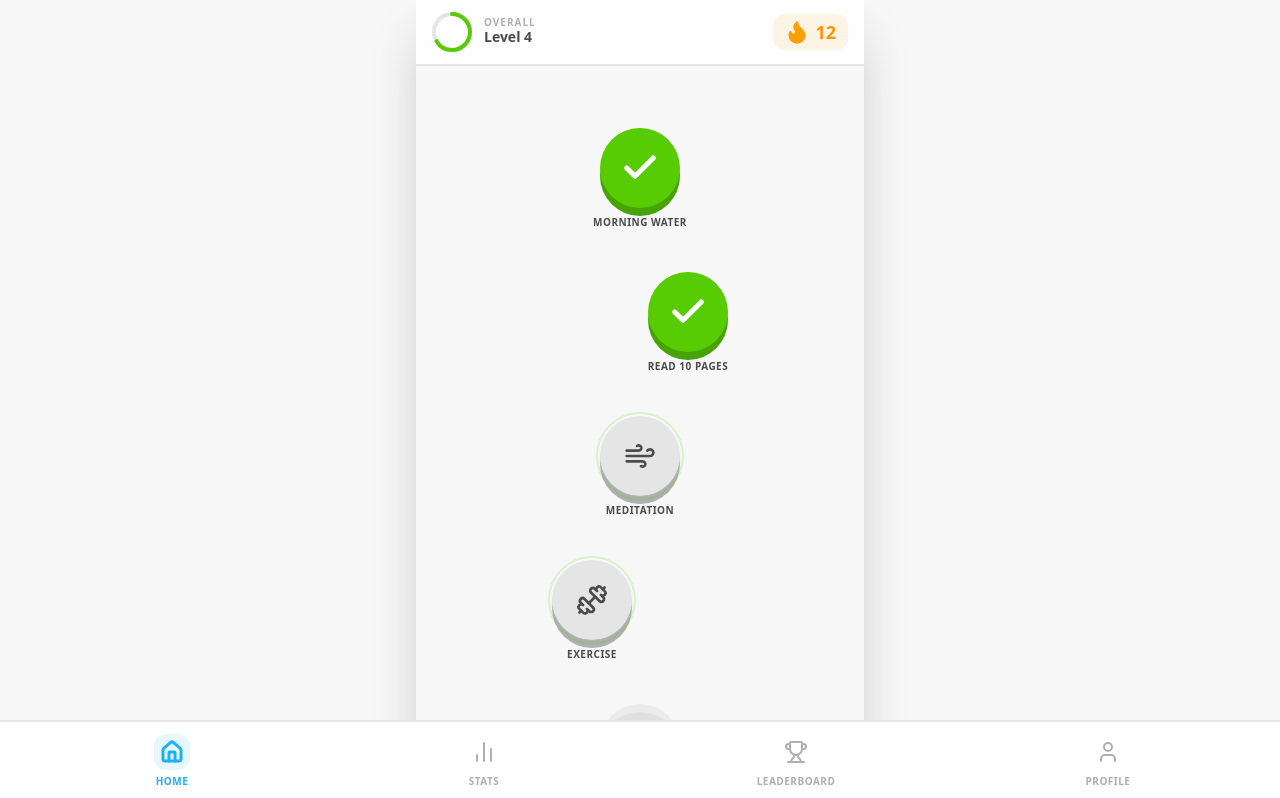
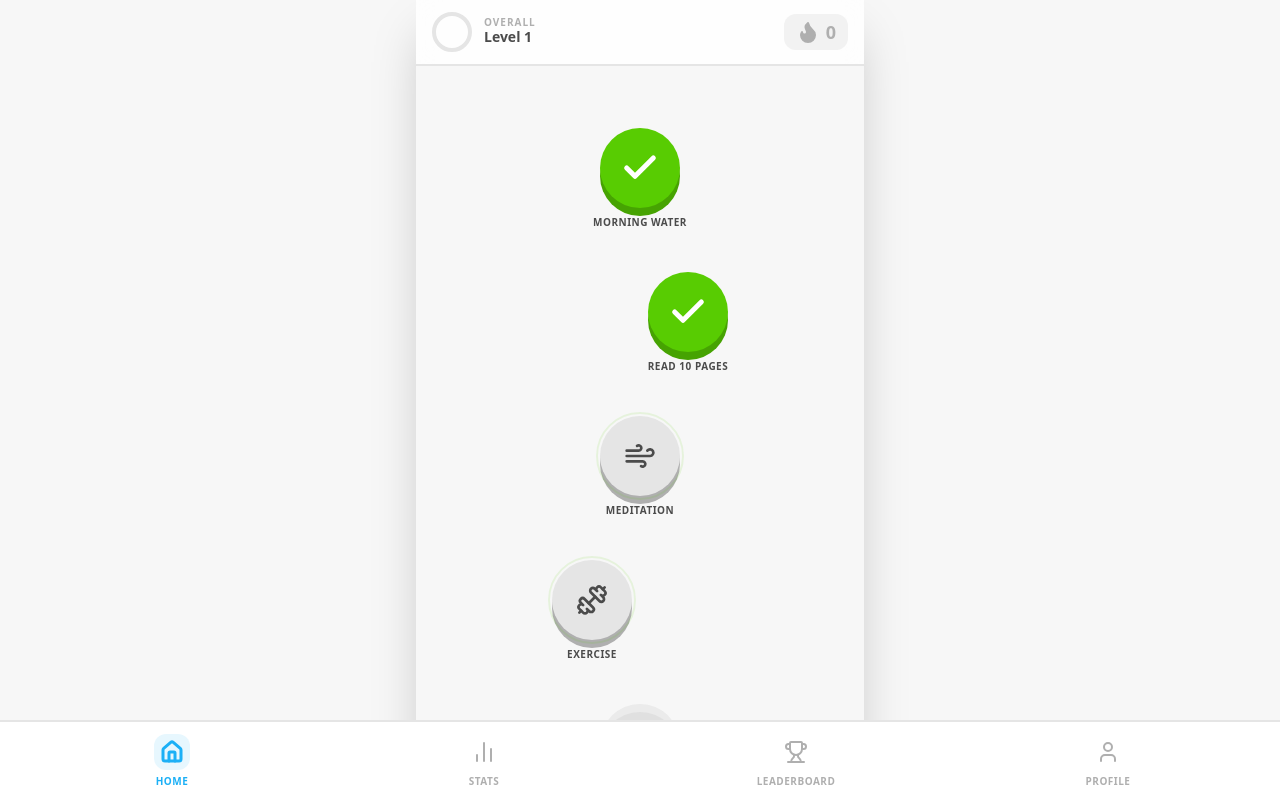
Before and after one commit to vitorstick/habits-tracker, a React (Vite) app: page / in a window 1280 px wide. Shown: the top 798 px of the page. Built offline with nearby package versions, Linux system fonts and the light colour scheme.

Commit message:
feat: Implement core habit tracking functionality including data fetching with React Query, local storage persistence, and UI for streaks and monthly progress.

```diff
--- a/src/App.tsx
+++ b/src/App.tsx
@@ -1,4 +1,6 @@
 import { BrowserRouter as Router, Routes, Route } from 'react-router-dom';
+import { QueryClientProvider } from '@tanstack/react-query';
+import { queryClient } from './lib/queryClient';
 import { ToastProvider } from './context/ToastContext';
 import Dashboard from './pages/Dashboard';
 import Leaderboard from './pages/Leaderboard';
@@ -8,6 +10,7 @@ import Stats from './pages/Stats';
 
 function App() {
     return (
+        <QueryClientProvider client={queryClient}>
             <ToastProvider>
                 <Router>
                     <Routes>
@@ -19,6 +22,7 @@ function App() {
                     </Routes>
                 </Router>
             </ToastProvider>
+        </QueryClientProvider>
     )
 }
 
--- /dev/null
+++ b/src/api/habits.ts
@@ -0,0 +1,53 @@
+import { Habit } from '../types';
+import { storage } from '../utils/storage';
+
+const HABITS_STORAGE_KEY = 'habit-hero-data';
+
+// Initial Mock Data
+const INITIAL_HABITS: Habit[] = [
+    { id: 1, title: 'Morning Water', status: 'completed', completedDates: [] },
+    { id: 2, title: 'Read 10 Pages', status: 'completed', completedDates: [] },
+    { id: 3, title: 'Meditation', status: 'pending', completedDates: [] },
+    { id: 4, title: 'Exercise', status: 'pending', completedDates: [] },
+    { id: 5, title: 'Journaling', status: 'locked', completedDates: [] },
+    { id: 6, title: 'Sleep Well', status: 'locked', completedDates: [] },
+];
+
+export const habitsApi = {
+    fetchHabits: async (): Promise<Habit[]> => {
+        // Simulate network delay
+        await new Promise(resolve => setTimeout(resolve, 500));
+
+        const stored = storage.getItem<Habit[]>(HABITS_STORAGE_KEY);
+        if (!stored) {
+            storage.setItem(HABITS_STORAGE_KEY, INITIAL_HABITS);
+            return INITIAL_HABITS;
+        }
+        return stored;
+    },
+
+    logHabit: async (id: string | number): Promise<Habit[]> => {
+        await new Promise(resolve => setTimeout(resolve, 300));
+
+        const today = new Date().toISOString().split('T')[0];
+        const habits = storage.getItem<Habit[]>(HABITS_STORAGE_KEY) || INITIAL_HABITS;
+
+        const updatedHabits = habits.map(h => {
+            if (h.id === id) {
+                // Prevent duplicate entries for today
+                const dates = h.completedDates || [];
+                const newDates = dates.includes(today) ? dates : [...dates, today];
+
+                return {
+                    ...h,
+                    status: 'completed' as const,
+                    completedDates: newDates
+                };
+            }
+            return h;
+        });
+
+        storage.setItem(HABITS_STORAGE_KEY, updatedHabits);
+        return updatedHabits;
+    }
+};
--- a/src/components/ui/TopBar.tsx
+++ b/src/components/ui/TopBar.tsx
@@ -1,18 +1,23 @@
 import React from 'react';
 import ProgressRing from './ProgressRing';
 import StreakFlame from './StreakFlame';
+import { useStreakData } from '../../hooks/useStreakData';
+import { useMonthlyProgress } from '../../hooks/useMonthlyProgress';
 
 const TopBar: React.FC = () => {
+    const { streak, isActive } = useStreakData();
+    const { progress, level } = useMonthlyProgress();
+
     return (
         <header className="fixed top-0 left-0 right-0 z-40 bg-white/80 backdrop-blur-md border-b-2 border-brand-gray px-4 py-3 flex items-center justify-between max-w-md mx-auto">
             <div className="flex items-center gap-3">
-                <ProgressRing progress={66} size={40} strokeWidth={4} />
+                <ProgressRing progress={progress} size={40} strokeWidth={4} />
                 <div>
                     <p className="text-[10px] font-black text-brand-gray-dark uppercase tracking-widest leading-none">Overall</p>
-                    <p className="text-sm font-extrabold text-brand-text">Level 4</p>
+                    <p className="text-sm font-extrabold text-brand-text">Level {level}</p>
                 </div>
             </div>
-            <StreakFlame count={12} isActive={true} />
+            <StreakFlame count={streak} isActive={isActive} />
         </header>
     );
 };
--- /dev/null
+++ b/src/hooks/useHabits.ts
@@ -0,0 +1,9 @@
+import { useQuery } from '@tanstack/react-query';
+import { habitsApi } from '../api/habits';
+
+export const useHabits = () => {
+    return useQuery({
+        queryKey: ['habits'],
+        queryFn: habitsApi.fetchHabits,
+    });
+};
--- /dev/null
+++ b/src/hooks/useLogHabit.ts
@@ -0,0 +1,14 @@
+import { useMutation, useQueryClient } from '@tanstack/react-query';
+import { habitsApi } from '../api/habits';
+
+export const useLogHabit = () => {
+    const queryClient = useQueryClient();
+
+    return useMutation({
+        mutationFn: habitsApi.logHabit,
+        onSuccess: (updatedHabits) => {
+            // Update the cache with the new data
+            queryClient.setQueryData(['habits'], updatedHabits);
+        },
+    });
+};
--- /dev/null
+++ b/src/hooks/useMonthlyProgress.ts
@@ -0,0 +1,46 @@
+import { useHabits } from './useHabits';
+
+export const useMonthlyProgress = () => {
+    const { data: habits = [] } = useHabits();
+
+    const calculateProgress = () => {
+        if (habits.length === 0) return { progress: 0, level: 1 };
+
+        const now = new Date();
+        const currentMonth = now.getMonth();
+        const currentYear = now.getFullYear();
+        const today = now.getDate(); // Days passed so far
+
+        let totalCompletionsThisMonth = 0;
+
+        habits.forEach(habit => {
+            if (habit.completedDates) {
+                habit.completedDates.forEach(dateStr => {
+                    const date = new Date(dateStr);
+                    if (date.getMonth() === currentMonth && date.getFullYear() === currentYear) {
+                        totalCompletionsThisMonth++;
+                    }
+                });
+            }
+        });
+
+        // Max possible completions so far = (Habits * Days Passed)
+        // Note: This assumes all habits existed all month. Simplified logic.
+        const maxPossible = habits.length * today;
+
+        // Calculate percentage
+        const percentage = maxPossible > 0
+            ? Math.round((totalCompletionsThisMonth / maxPossible) * 100)
+            : 0;
+
+        // Level logic (mock): Every 10 completions is a level, max level 100
+        const level = Math.floor(totalCompletionsThisMonth / 10) + 1;
+
+        return {
+            progress: Math.min(percentage, 100),
+            level
+        };
+    };
+
+    return calculateProgress();
+};
--- /dev/null
+++ b/src/hooks/useStreakData.ts
@@ -0,0 +1,62 @@
+import { useHabits } from './useHabits';
+
+export const useStreakData = () => {
+    const { data: habits = [] } = useHabits();
+
+    const calculateCurrentStreak = () => {
+        // 1. Collect all unique completed dates across all habits
+        const allDates = new Set<string>();
+        habits.forEach(habit => {
+            if (habit.completedDates) {
+                habit.completedDates.forEach(date => allDates.add(date));
+            }
+        });
+
+        // 2. Sort dates in descending order (newest first)
+        const sortedDates = Array.from(allDates).sort((a, b) => new Date(b).getTime() - new Date(a).getTime());
+
+        if (sortedDates.length === 0) return 0;
+
+        // 3. Check for streak
+        let streak = 0;
+        const today = new Date().toISOString().split('T')[0];
+        const yesterday = new Date(Date.now() - 86400000).toISOString().split('T')[0];
+
+        // If today is not in the list, and yesterday isn't either, streak is broken (0).
+        // Exception: If the most recent date is yesterday, streak is alive.
+        // If the most recent date is today, streak is alive.
+
+        // Start checking from the most recent date
+        const mostRecent = sortedDates[0];
+
+        // If user hasn't done anything today or yesterday, streak is 0
+        if (mostRecent !== today && mostRecent !== yesterday) {
+            return 0;
+        }
+
+        // Iterate backwards
+        let currentDateCheck = new Date(mostRecent);
+
+        // Loop through sorted dates to find valid contiguous block
+        for (let i = 0; i < sortedDates.length; i++) {
+            const dateStr = sortedDates[i];
+            const checkStr = currentDateCheck.toISOString().split('T')[0];
+
+            if (dateStr === checkStr) {
+                streak++;
+                // Move to previous day
+                currentDateCheck.setDate(currentDateCheck.getDate() - 1);
+            } else {
+                // Gap found
+                break;
+            }
+        }
+
+        return streak;
+    };
+
+    return {
+        streak: calculateCurrentStreak(),
+        isActive: calculateCurrentStreak() > 0 // Streak is active if > 0 (simplified)
+    };
+};
--- a/src/pages/Dashboard.tsx
+++ b/src/pages/Dashboard.tsx
@@ -4,29 +4,35 @@ import MobileLayout from '../layouts/MobileLayout';
 import HabitNode from '../components/habit/HabitNode';
 import LogHabitModal from '../components/modals/LogHabitModal';
 import { Habit } from '../types';
-import { Droplets, Dumbbell, BookOpen, Moon, Sun, Wind } from 'lucide-react';
+import { Droplets, Dumbbell, BookOpen, Moon, Sun, Wind, HelpCircle } from 'lucide-react';
+import { useHabits } from '../hooks/useHabits';
+import { useLogHabit } from '../hooks/useLogHabit';
 
 const Dashboard: React.FC = () => {
-    // Mock habits with a winding path structure
-    const [habits, setHabits] = useState<Habit[]>([
-        { id: 1, title: 'Morning Water', icon: <Droplets size={32} />, status: 'completed' },
-        { id: 2, title: 'Read 10 Pages', icon: <BookOpen size={32} />, status: 'completed' },
-        { id: 3, title: 'Meditation', icon: <Wind size={32} />, status: 'pending' },
-        { id: 4, title: 'Exercise', icon: <Dumbbell size={32} />, status: 'pending' },
-        { id: 5, title: 'Journaling', icon: <Sun size={32} />, status: 'locked' },
-        { id: 6, title: 'Sleep Well', icon: <Moon size={32} />, status: 'locked' },
-    ]);
-
+    const { data: habits = [], isLoading } = useHabits();
+    const { mutate: logHabit } = useLogHabit();
     const [selectedHabit, setSelectedHabit] = useState<Habit | null>(null);
 
+    // Helper to map habit titles to icons (since our simple mock API doesn't store React nodes)
+    const getIconForHabit = (title: string) => {
+        switch (title) {
+            case 'Morning Water': return <Droplets size={32} />;
+            case 'Read 10 Pages': return <BookOpen size={32} />;
+            case 'Meditation': return <Wind size={32} />;
+            case 'Exercise': return <Dumbbell size={32} />;
+            case 'Journaling': return <Sun size={32} />;
+            case 'Sleep Well': return <Moon size={32} />;
+            default: return <HelpCircle size={32} />;
+        }
+    };
+
     const handleHabitClick = (habit: Habit) => {
-        setSelectedHabit(habit);
+        // Hydrate the habit with its icon before opening modal
+        setSelectedHabit({ ...habit, icon: getIconForHabit(habit.title) });
     };
 
     const handleCompleteHabit = (id: string | number) => {
-        setHabits(prev => prev.map(h =>
-            h.id === id ? { ...h, status: 'completed' } : h
-        ));
+        logHabit(id);
     };
 
     // Offsets for the zigzag path
@@ -53,6 +59,16 @@ const Dashboard: React.FC = () => {
         show: { opacity: 1, y: 0, scale: 1, transition: { type: "spring", stiffness: 300, damping: 24 } }
     };
 
+    if (isLoading) {
+        return (
+            <MobileLayout>
+                <div className="flex items-center justify-center min-h-[50vh]">
+                    <div className="w-8 h-8 border-4 border-brand-blue border-t-transparent rounded-full animate-spin" />
+                </div>
+            </MobileLayout>
+        );
+    }
+
     return (
         <MobileLayout>
             {/* The Winding Path */}
@@ -72,7 +88,7 @@ const Dashboard: React.FC = () => {
                         className={`transition-transform duration-500 ${getOffsetClass(index)}`}
                     >
                         <HabitNode
-                            habit={habit}
+                            habit={{ ...habit, icon: getIconForHabit(habit.title) }}
                             onClick={handleHabitClick}
                         />
                         <div className="absolute -bottom-6 left-1/2 -translate-x-1/2 w-max">
--- a/src/types.ts
+++ b/src/types.ts
@@ -5,4 +5,5 @@ export interface Habit {
     title: string;
     icon?: React.ReactNode;
     status: 'pending' | 'completed' | 'locked';
+    completedDates: string[];
 }
--- /dev/null
+++ b/src/utils/storage.ts
@@ -0,0 +1,27 @@
+export const storage = {
+    getItem: <T>(key: string): T | null => {
+        try {
+            const item = window.localStorage.getItem(key);
+            return item ? JSON.parse(item) : null;
+        } catch (error) {
+            console.error('Error reading from localStorage', error);
+            return null;
+        }
+    },
+
+    setItem: <T>(key: string, value: T): void => {
+        try {
+            window.localStorage.setItem(key, JSON.stringify(value));
+        } catch (error) {
+            console.error('Error writing to localStorage', error);
+        }
+    },
+
+    removeItem: (key: string): void => {
+        try {
+            window.localStorage.removeItem(key);
+        } catch (error) {
+            console.error('Error removing from localStorage', error);
+        }
+    },
+};
```
Also changed, not shown: src/lib/queryClient.ts (added, +11 -0 lines). Lines whose indentation alone changed are shown as unchanged.
